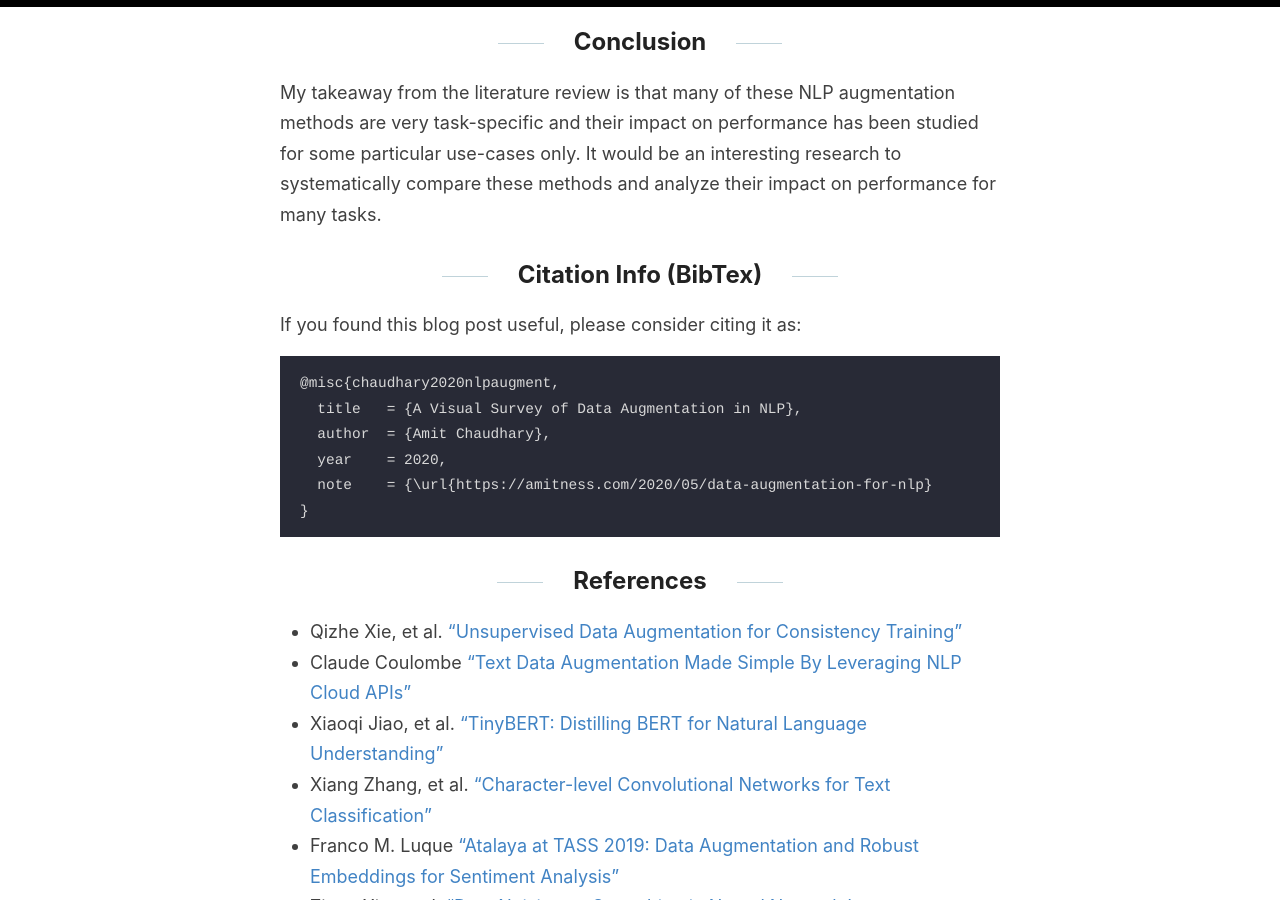
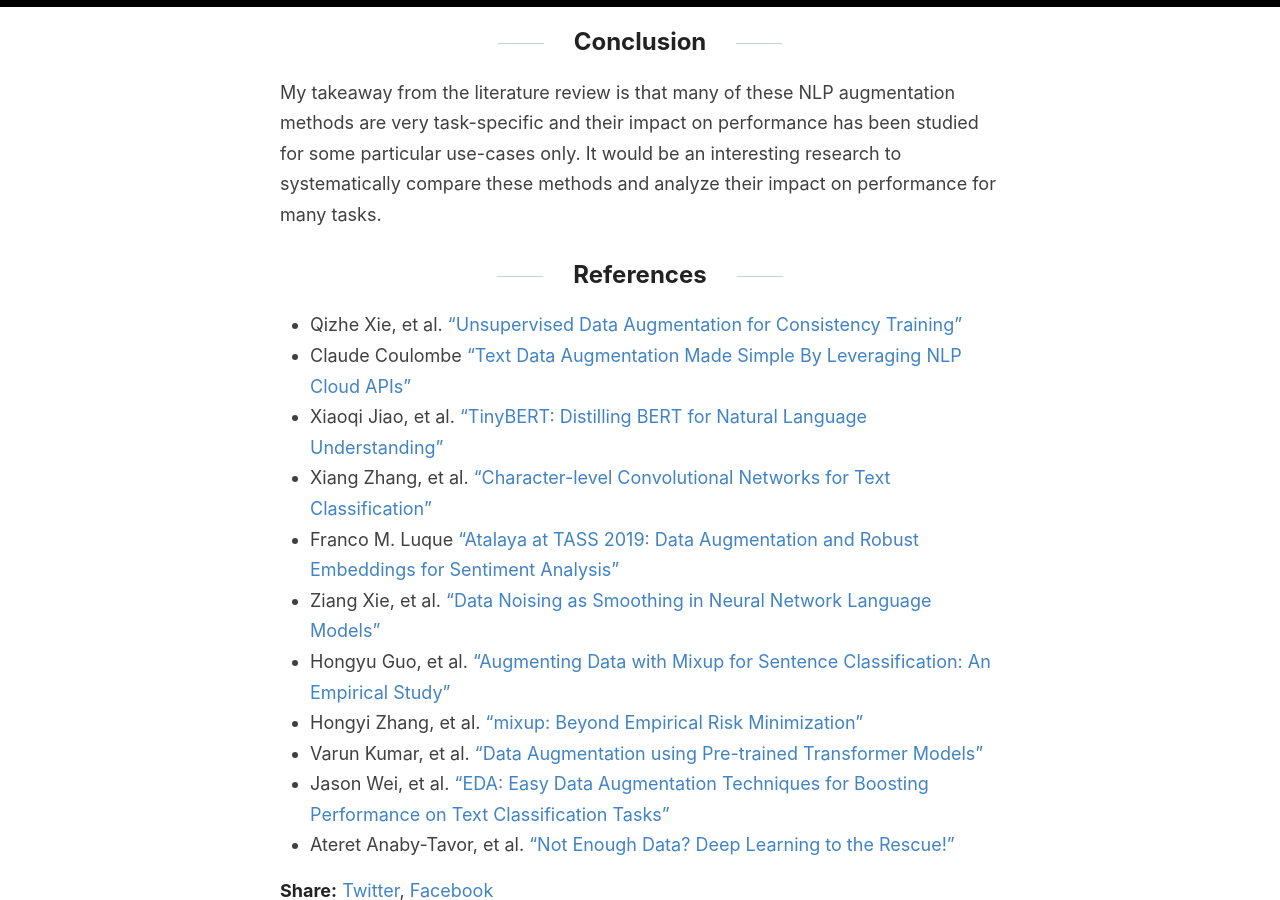
Before and after one commit to kforcodeai/k-for-code.github.io, a Jekyll site: the page built from _posts/2022-10-16-data-augmentation-for-nlp.md, in a window 1280 px wide and 900 px high, scrolled down 15073 px. Built offline with Jekyll 4.4.1, drawn with Linux system fonts in a browser that asks for light colours; our own code applies the rules of GitHub Pages for plain Markdown files; some of the changed text lies outside the part shown.

Commit message:
Update 2022-10-16-data-augmentation-for-nlp.md

````diff
--- a/_posts/2022-10-16-data-augmentation-for-nlp.md
+++ b/_posts/2022-10-16-data-augmentation-for-nlp.md
@@ -1,5 +1,5 @@
 ---
-title: "A Visual Survey of Data Augmentation in NLP"
+title: "Data Augmentation in NLP"
 date: 2020-05-16T22:22:30-04:00
 last_modified_at: 2020-10-08T00:00:00-00:00
 categories:
@@ -249,16 +249,6 @@ Libraries like [nlpaug](https://github.com/makcedward/nlpaug) and [textattack](h
 ## Conclusion
 My takeaway from the literature review is that many of these NLP augmentation methods are very task-specific and their impact on performance has been studied for some particular use-cases only. It would be an interesting research to systematically compare these methods and analyze their impact on performance for many tasks.
 
-## Citation Info (BibTex)
-If you found this blog post useful, please consider citing it as:
-```
-@misc{chaudhary2020nlpaugment,
-  title   = {A Visual Survey of Data Augmentation in NLP},
-  author  = {Amit Chaudhary},
-  year    = 2020,
-  note    = {\url{https://amitness.com/2020/05/data-augmentation-for-nlp}
-}
-```
 
 ## References
 - Qizhe Xie, et al. ["Unsupervised Data Augmentation for Consistency Training"](https://arxiv.org/abs/1904.12848)
````
